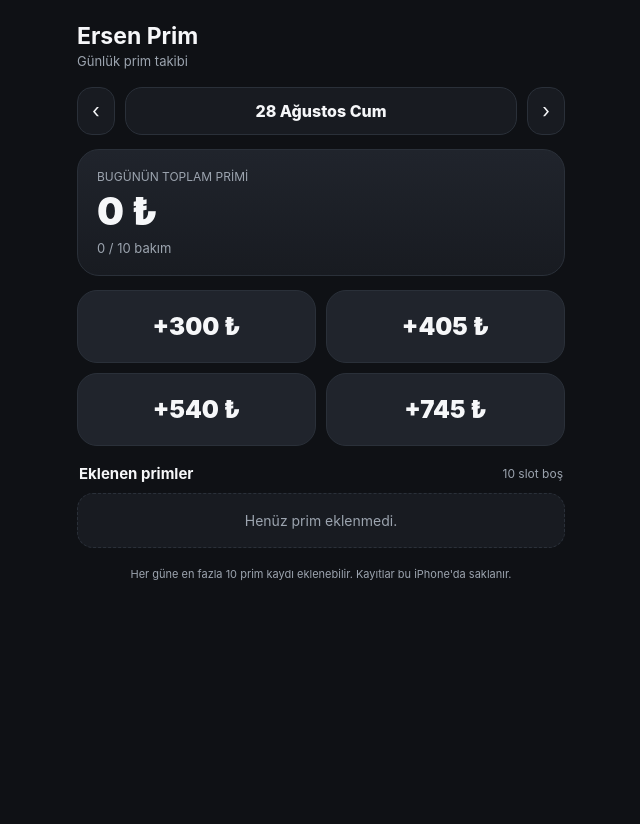
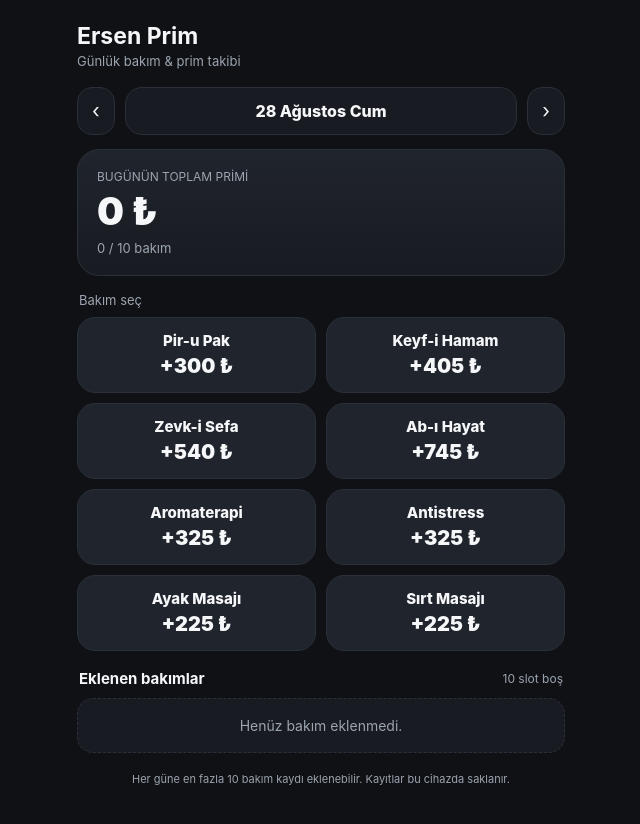
Before and after one commit to talhaburul-dev/ersen-prim, a plain HTML site: page index.html in a window 1280 px wide. Shown: the whole page, without its empty margins (319-959 px from the left). Before the commit the page ends 800 px from the top, so only its background shows below. Drawn offline with Linux system fonts and the light colour scheme.

Commit message:
Bakım adlarını ve yeni prim seçeneklerini ekle

```diff
--- a/index.html
+++ b/index.html
@@ -18,72 +18,54 @@
     h1{font-size:23px;margin:6px 0 3px}.sub{margin:0 0 18px;color:var(--muted);font-size:13px}
     .date-row{display:flex;gap:10px;align-items:center;margin-bottom:14px}
     .date-pill{flex:1;background:var(--card);border:1px solid var(--line);border-radius:17px;padding:13px;text-align:center;font-weight:800}
-    button{font:inherit}
-    .icon{border:1px solid var(--line);background:var(--card);color:var(--text);border-radius:15px;padding:11px 14px;font-size:20px}
+    button{font:inherit}.icon{border:1px solid var(--line);background:var(--card);color:var(--text);border-radius:15px;padding:11px 14px;font-size:20px}
     .total-card{background:linear-gradient(180deg,var(--card2),var(--card));border:1px solid var(--line);border-radius:22px;padding:19px;margin-bottom:14px}
-    .label{color:var(--muted);font-size:12px}.total{font-size:38px;font-weight:900;margin-top:4px}
-    .count{margin-top:6px;color:var(--muted);font-size:13px}
-    .prime-grid{display:grid;grid-template-columns:1fr 1fr;gap:10px;margin:14px 0 18px}
-    .prime-btn{border:1px solid var(--line);background:var(--card2);color:var(--text);border-radius:20px;padding:21px 10px;font-size:24px;font-weight:900}
-    .prime-btn:active{transform:scale(.98);background:#292e37}
-    .section-head{display:flex;justify-content:space-between;align-items:center;margin:18px 2px 10px}
-    .section-head b{font-size:15px}.section-head span{font-size:12px;color:var(--muted)}
+    .label{color:var(--muted);font-size:12px}.total{font-size:38px;font-weight:900;margin-top:4px}.count{margin-top:6px;color:var(--muted);font-size:13px}
+    .choose-title{font-size:13px;color:var(--muted);margin:16px 2px 9px}
+    .prime-grid{display:grid;grid-template-columns:1fr 1fr;gap:10px;margin:0 0 18px}
+    .prime-btn{min-height:76px;border:1px solid var(--line);background:var(--card2);color:var(--text);border-radius:18px;padding:12px 8px;display:flex;flex-direction:column;align-items:center;justify-content:center;gap:4px}
+    .prime-btn .care{font-size:15px;font-weight:800;line-height:1.15;text-align:center}.prime-btn .price{font-size:20px;font-weight:900}.prime-btn:active{transform:scale(.98);background:#292e37}.prime-btn:disabled{opacity:.45}
+    .section-head{display:flex;justify-content:space-between;align-items:center;margin:18px 2px 10px}.section-head b{font-size:15px}.section-head span{font-size:12px;color:var(--muted)}
     .item{display:grid;grid-template-columns:44px 1fr auto;gap:10px;align-items:center;background:var(--card);border:1px solid var(--line);border-radius:16px;padding:11px 12px;margin-bottom:9px}
-    .num{font-weight:800;color:#b9c1cc}.amt{font-size:18px;font-weight:900}.time{font-size:12px;color:var(--muted);margin-top:2px}
-    .del{border:0;background:transparent;color:var(--danger);font-size:20px;padding:6px 4px}
-    .empty{color:var(--muted);font-size:14px;background:var(--card);border:1px dashed var(--line);border-radius:16px;padding:18px;text-align:center}
+    .num{font-weight:800;color:#b9c1cc}.care-name{font-size:15px;font-weight:800}.item-meta{display:flex;gap:8px;align-items:center;margin-top:3px}.amt{font-size:14px;font-weight:900}.time{font-size:12px;color:var(--muted)}
+    .del{border:0;background:transparent;color:var(--danger);font-size:20px;padding:6px 4px}.empty{color:var(--muted);font-size:14px;background:var(--card);border:1px dashed var(--line);border-radius:16px;padding:18px;text-align:center}
     .footer-note{margin:18px 4px 0;color:var(--muted);font-size:11px;line-height:1.5;text-align:center}
   </style>
 </head>
 <body>
 <div class="app">
-  <h1>Ersen Prim</h1>
-  <p class="sub">Günlük prim takibi</p>
-
-  <div class="date-row">
-    <button class="icon" id="prev">‹</button>
-    <div class="date-pill" id="date"></div>
-    <button class="icon" id="next">›</button>
+  <h1>Ersen Prim</h1><p class="sub">Günlük bakım & prim takibi</p>
+  <div class="date-row"><button class="icon" id="prev">‹</button><div class="date-pill" id="date"></div><button class="icon" id="next">›</button></div>
+  <div class="total-card"><div class="label">BUGÜNÜN TOPLAM PRİMİ</div><div class="total" id="total">0 ₺</div><div class="count"><span id="count">0</span> / 10 bakım</div></div>
+  <div class="choose-title">Bakım seç</div>
+  <div class="prime-grid">
+    <button class="prime-btn" data-name="Pir-u Pak" data-prime="300"><span class="care">Pir-u Pak</span><span class="price">+300 ₺</span></button>
+    <button class="prime-btn" data-name="Keyf-i Hamam" data-prime="405"><span class="care">Keyf-i Hamam</span><span class="price">+405 ₺</span></button>
+    <button class="prime-btn" data-name="Zevk-i Sefa" data-prime="540"><span class="care">Zevk-i Sefa</span><span class="price">+540 ₺</span></button>
+    <button class="prime-btn" data-name="Ab-ı Hayat" data-prime="745"><span class="care">Ab-ı Hayat</span><span class="price">+745 ₺</span></button>
+    <button class="prime-btn" data-name="Aromaterapi" data-prime="325"><span class="care">Aromaterapi</span><span class="price">+325 ₺</span></button>
+    <button class="prime-btn" data-name="Antistress" data-prime="325"><span class="care">Antistress</span><span class="price">+325 ₺</span></button>
+    <button class="prime-btn" data-name="Ayak Masajı" data-prime="225"><span class="care">Ayak Masajı</span><span class="price">+225 ₺</span></button>
+    <button class="prime-btn" data-name="Sırt Masajı" data-prime="225"><span class="care">Sırt Masajı</span><span class="price">+225 ₺</span></button>
   </div>
-
-  <div class="total-card">
-    <div class="label">BUGÜNÜN TOPLAM PRİMİ</div>
-    <div class="total" id="total">0 ₺</div>
-    <div class="count"><span id="count">0</span> / 10 bakım</div>
-  </div>
-
-  <div class="prime-grid">
-    <button class="prime-btn" data-prime="300">+300 ₺</button>
-    <button class="prime-btn" data-prime="405">+405 ₺</button>
-    <button class="prime-btn" data-prime="540">+540 ₺</button>
-    <button class="prime-btn" data-prime="745">+745 ₺</button>
-  </div>
-
-  <div class="section-head">
-    <b>Eklenen primler</b>
-    <span id="remain">10 slot boş</span>
-  </div>
-  <div id="list"></div>
-
-  <div class="footer-note">Her güne en fazla 10 prim kaydı eklenebilir. Kayıtlar bu iPhone'da saklanır.</div>
+  <div class="section-head"><b>Eklenen bakımlar</b><span id="remain">10 slot boş</span></div><div id="list"></div>
+  <div class="footer-note">Her güne en fazla 10 bakım kaydı eklenebilir. Kayıtlar bu cihazda saklanır.</div>
 </div>
-
 <script>
 const KEY="ersenPrimSimpleV2";
+const legacyNames={300:"Pir-u Pak",405:"Keyf-i Hamam",540:"Zevk-i Sefa",745:"Ab-ı Hayat"};
 let records=JSON.parse(localStorage.getItem(KEY)||"{}");
-let selected=new Date(); selected.setHours(12,0,0,0);
-function keyOf(d){return `${d.getFullYear()}-${String(d.getMonth()+1).padStart(2,"0")}-${String(d.getDate()).padStart(2,"0")}`;}
-function money(n){return new Intl.NumberFormat("tr-TR",{maximumFractionDigits:0}).format(n)+" ₺";}
-function save(){localStorage.setItem(KEY,JSON.stringify(records));render();}
-function current(){return records[keyOf(selected)]||[];}
-function addPrime(amount){const arr=current();if(arr.length>=10){alert("Bu gün için 10 bakım sınırına ulaşıldı.");return;}const now=new Date();arr.push({amount:Number(amount),time:now.toLocaleTimeString("tr-TR",{hour:"2-digit",minute:"2-digit"})});records[keyOf(selected)]=arr;save();}
-function removePrime(i){const k=keyOf(selected),arr=current();arr.splice(i,1);if(arr.length) records[k]=arr;else delete records[k];save();}
-function render(){const arr=current();const total=arr.reduce((s,x)=>s+Number(x.amount||0),0);document.getElementById("date").textContent=selected.toLocaleDateString("tr-TR",{day:"2-digit",month:"long",weekday:"short"});document.getElementById("total").textContent=money(total);document.getElementById("count").textContent=arr.length;document.getElementById("remain").textContent=(10-arr.length)+" slot boş";document.querySelectorAll(".prime-btn").forEach(b=>b.disabled=arr.length>=10);const list=document.getElementById("list");list.innerHTML="";if(!arr.length){list.innerHTML='<div class="empty">Henüz prim eklenmedi.</div>';return;}arr.forEach((x,i)=>{const el=document.createElement("div");el.className="item";el.innerHTML=`<div class="num">#${i+1}</div><div><div class="amt">${money(x.amount)}</div><div class="time">${x.time||""}</div></div><button class="del" aria-label="Sil" data-i="${i}">×</button>`;list.appendChild(el);});list.querySelectorAll(".del").forEach(b=>b.onclick=()=>removePrime(Number(b.dataset.i)));}
-document.querySelectorAll(".prime-btn").forEach(b=>b.onclick=()=>addPrime(b.dataset.prime));
-document.getElementById("prev").onclick=()=>{selected.setDate(selected.getDate()-1);render();};
-document.getElementById("next").onclick=()=>{selected.setDate(selected.getDate()+1);render();};
-if("serviceWorker" in navigator){navigator.serviceWorker.register("sw.js").catch(()=>{});}
-render();
+let selected=new Date();selected.setHours(12,0,0,0);
+function keyOf(d){return `${d.getFullYear()}-${String(d.getMonth()+1).padStart(2,"0")}-${String(d.getDate()).padStart(2,"0")}`}
+function money(n){return new Intl.NumberFormat("tr-TR",{maximumFractionDigits:0}).format(n)+" ₺"}
+function save(){localStorage.setItem(KEY,JSON.stringify(records));render()}
+function current(){return records[keyOf(selected)]||[]}
+function addPrime(name,amount){const arr=current();if(arr.length>=10){alert("Bu gün için 10 bakım sınırına ulaşıldı.");return}const now=new Date();arr.push({name,amount:Number(amount),time:now.toLocaleTimeString("tr-TR",{hour:"2-digit",minute:"2-digit"})});records[keyOf(selected)]=arr;save()}
+function removePrime(i){const k=keyOf(selected),arr=current();arr.splice(i,1);if(arr.length)records[k]=arr;else delete records[k];save()}
+function render(){const arr=current();const total=arr.reduce((s,x)=>s+Number(x.amount||0),0);document.getElementById("date").textContent=selected.toLocaleDateString("tr-TR",{day:"2-digit",month:"long",weekday:"short"});document.getElementById("total").textContent=money(total);document.getElementById("count").textContent=arr.length;document.getElementById("remain").textContent=(10-arr.length)+" slot boş";document.querySelectorAll(".prime-btn").forEach(b=>b.disabled=arr.length>=10);const list=document.getElementById("list");list.innerHTML="";if(!arr.length){list.innerHTML='<div class="empty">Henüz bakım eklenmedi.</div>';return}arr.forEach((x,i)=>{const name=x.name||legacyNames[Number(x.amount)]||"Bakım";const el=document.createElement("div");el.className="item";el.innerHTML=`<div class="num">#${i+1}</div><div><div class="care-name">${name}</div><div class="item-meta"><span class="amt">${money(x.amount)}</span><span class="time">${x.time||""}</span></div></div><button class="del" aria-label="Sil" data-i="${i}">×</button>`;list.appendChild(el)});list.querySelectorAll(".del").forEach(b=>b.onclick=()=>removePrime(Number(b.dataset.i)))}
+document.querySelectorAll(".prime-btn").forEach(b=>b.onclick=()=>addPrime(b.dataset.name,b.dataset.prime));
+document.getElementById("prev").onclick=()=>{selected.setDate(selected.getDate()-1);render()};document.getElementById("next").onclick=()=>{selected.setDate(selected.getDate()+1);render()};
+if("serviceWorker" in navigator){navigator.serviceWorker.register("sw.js").catch(()=>{})}render();
 </script>
 </body>
 </html>
```
